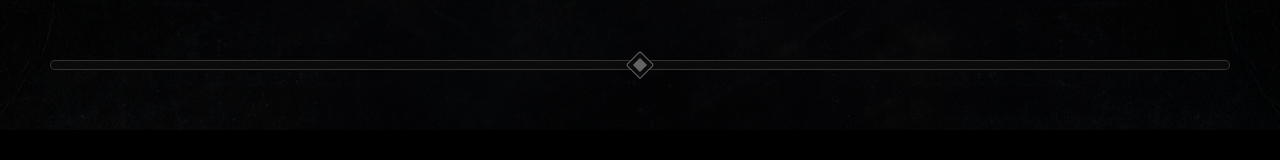
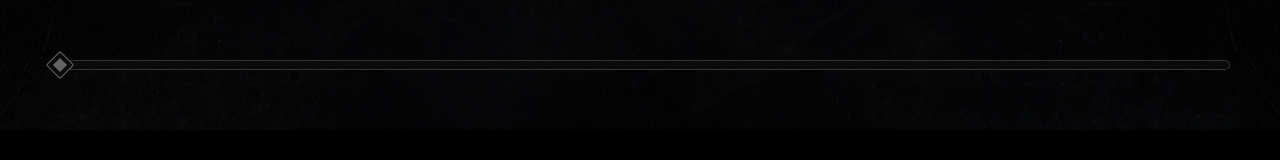
Before and after one commit to hejrobin/atlas-asunder, a React (Create React App) app: page / in a window 1280 px wide. Shown: the top 160 px of the page. Built offline with nearby package versions, Linux system fonts and the light colour scheme.

Commit message:
fix(ui): fixed slider defaults

```diff
--- a/src/views/components/Slider.tsx
+++ b/src/views/components/Slider.tsx
@@ -5,6 +5,7 @@ interface SliderProps {
 	min?: number;
 	max?: number;
 	step?: number;
+	value?: number;
 }
 
 const Component = styled.input<React.HTMLProps<HTMLInputElement>>`
@@ -59,6 +60,15 @@ export default function Slider({
 	min = 0,
 	max = 100,
 	step = 1,
+	value = 0,
 }: SliderProps): JSX.Element {
-	return <Component type="range" min={min} max={max} step={step} />;
+	return (
+		<Component
+			type="range"
+			min={min}
+			max={max}
+			step={step}
+			defaultValue={value}
+		/>
+	);
 }
```
